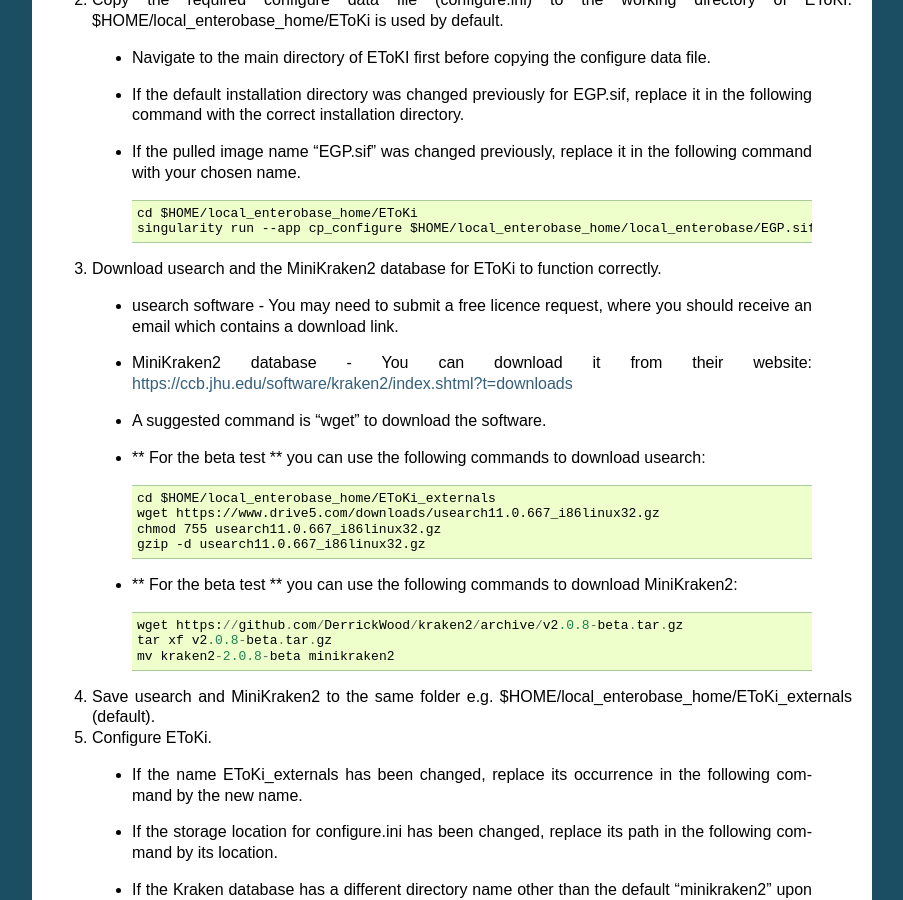
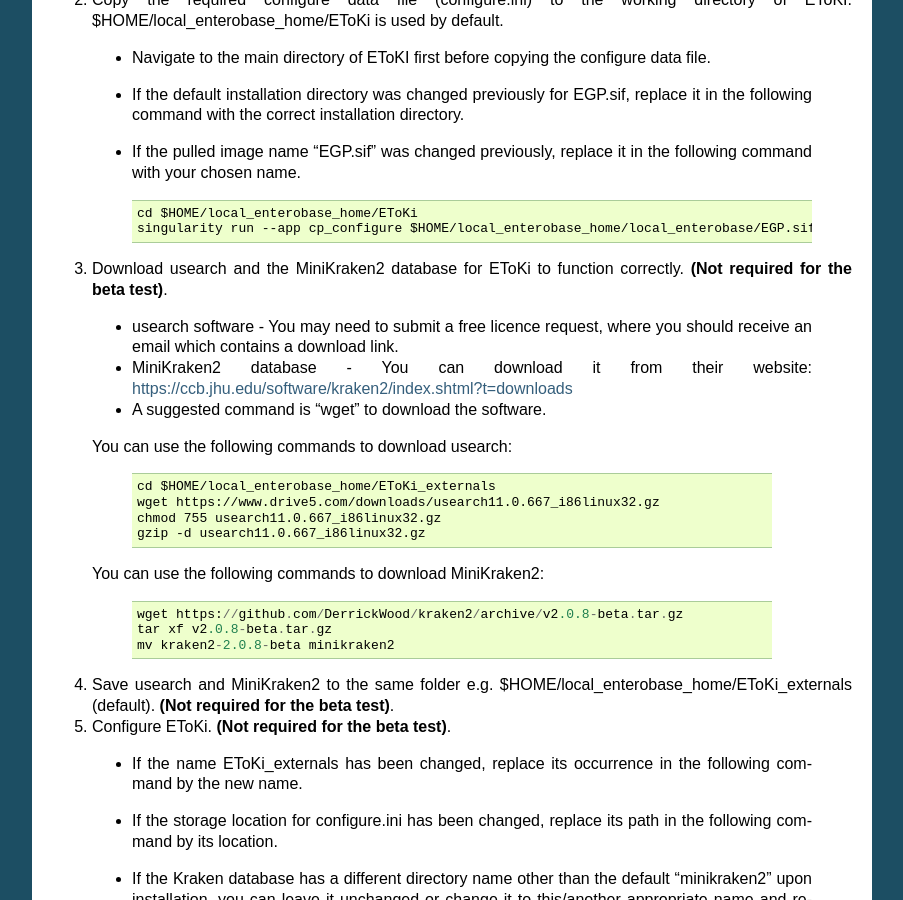
Before and after one commit to khaledk2/leb-beta, a Sphinx documentation site: the page built from docs/installation/egp.rst, in a window 1280 px wide and 900 px high, scrolled down 8082 px. Shown: the whole window, without its empty margins (198-1101 px from the left). Built offline with Sphinx 7.4.7, drawn with Linux system fonts in a browser that asks for light colours.

Commit message:
dev docs

```diff
--- a/docs/installation/egp.rst
+++ b/docs/installation/egp.rst
@@ -384,13 +384,13 @@
       cd $HOME/local_enterobase_home/EToKi
       singularity run --app cp_configure $HOME/local_enterobase_home/local_enterobase/EGP.sif
 
-3. Download usearch and the MiniKraken2 database for EToKi to function correctly.
+3. Download usearch and the MiniKraken2 database for EToKi to function correctly. **(Not required for the beta test)**.
 
   * usearch software - You may need to submit a free licence request, where you should receive an email which contains a download link.
   * MiniKraken2 database - You can download it from their website: https://ccb.jhu.edu/software/kraken2/index.shtml?t=downloads
   * A suggested command is "wget" to download the software.
 
-  * ** For the beta test ** you can use the following commands to download usearch:
+  You can use the following commands to download usearch:
 
     ::
 
@@ -407,9 +407,9 @@
       tar xf v2.0.8-beta.tar.gz
       mv kraken2-2.0.8-beta minikraken2
 
-4. Save usearch and MiniKraken2 to the same folder e.g. $HOME/local_enterobase_home/EToKi_externals (default).
+4. Save usearch and MiniKraken2 to the same folder e.g. $HOME/local_enterobase_home/EToKi_externals (default). **(Not required for the beta test)**.
 
-5. Configure EToKi.
+5. Configure EToKi. **(Not required for the beta test)**.
 
   * If the name EToKi_externals has been changed, replace its occurrence in the following command by the new name.
   * If the storage location for configure.ini has been changed, replace its path in the following command by its location.
```
Also changed, not shown: other parts of docs/installation/egp.rst (+1 -1 lines), 5 other files.
